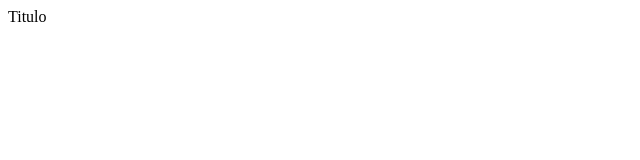
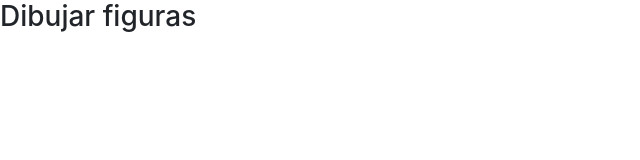
Before and after one commit to sfgomezc/sfgomezc.github.io, a plain HTML site: page Index.html in a window 1280 px wide. Shown: the whole page, without its empty margins (0-640 px from the left). Drawn offline with nearby package versions, Linux system fonts and the light colour scheme.

Commit message:
prueba 2

```diff
--- a/Index.html
+++ b/Index.html
@@ -1 +1,9 @@
-<p> Titulo </p>
+<html lang="es" dir="ltr" class="inited">
+  <head>
+    <title>Dibujar figuras</title>
+    <link rel="stylesheet" href="https://stackpath.bootstrapcdn.com/bootstrap/4.4.1/css/bootstrap.min.css">
+  </head>
+  <body>
+      <h3>Dibujar figuras</h3>
+  </body>
+</html>
```
